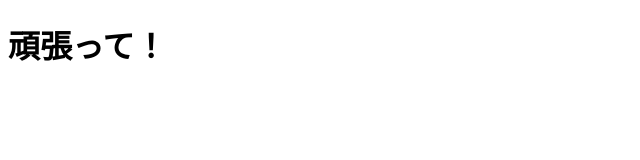
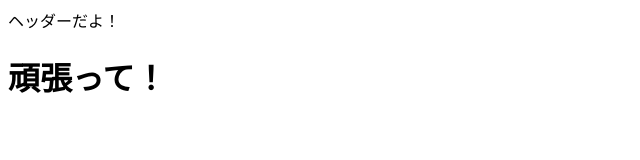
Before and after one commit to ito490/git-practice2, a plain HTML site: page index.html in a window 1280 px wide. Shown: the whole page, without its empty margins (0-640 px from the left). Drawn offline with Linux system fonts and the light colour scheme.

Commit message:
header追加

```diff
--- a/index.html
+++ b/index.html
@@ -7,6 +7,7 @@
     <title>Document</title>
 </head>
 <body>
+    <header>ヘッダーだよ！</header>
     <h1>頑張って！</h1>
 </body>
 </html>
```
